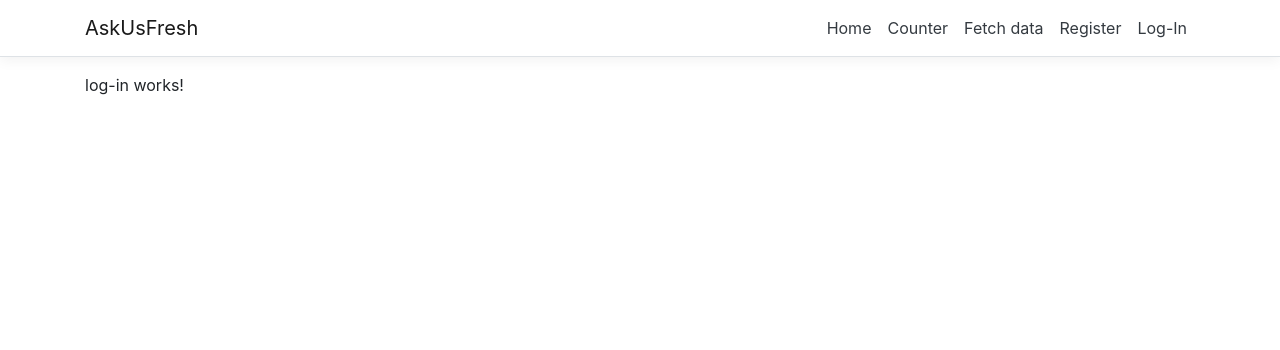
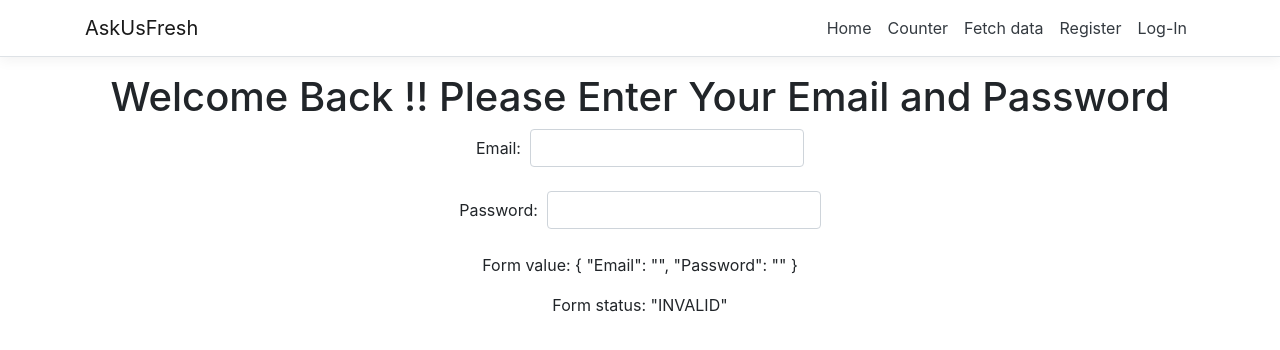
Before and after one commit to AskMeFresh/AskUsFresh, an Angular app in the folder AskUsFresh/ClientApp/: page /log-in in a window 1280 px wide. Shown: the top 350 px of the page. Built offline with nearby package versions, Linux system fonts and the light colour scheme.

Commit message:
Added Log-In and Password fields and created validation

```diff
--- a/AskUsFresh/ClientApp/src/app/app.module.ts
+++ b/AskUsFresh/ClientApp/src/app/app.module.ts
@@ -3,6 +3,8 @@ import { NgModule } from '@angular/core';
 import { FormsModule } from '@angular/forms';
 import { HttpClientModule, HTTP_INTERCEPTORS } from '@angular/common/http';
 import { RouterModule } from '@angular/router';
+import { ReactiveFormsModule } from '@angular/forms';
+
 
 import { AppComponent } from './app.component';
 import { NavMenuComponent } from './nav-menu/nav-menu.component';
@@ -27,6 +29,7 @@ import { LogInComponent } from './log-in/log-in.component';
     BrowserModule.withServerTransition({ appId: 'ng-cli-universal' }),
     HttpClientModule,
     FormsModule,
+   ReactiveFormsModule,
     RouterModule.forRoot([
       { path: '', component: HomeComponent, pathMatch: 'full' },
       { path: 'counter', component: CounterComponent },
--- a/AskUsFresh/ClientApp/src/app/log-in/log-in.component.html
+++ b/AskUsFresh/ClientApp/src/app/log-in/log-in.component.html
@@ -1 +1,36 @@
-<p>log-in works!</p>
+<!--The whole content below can be removed with the new code.-->
+<div style="text-align:center">
+  <h1>
+    Welcome Back !! {{title}}
+  </h1>
+  <form [formGroup]="angForm" novalidate>
+    <div class="form-group">
+      <label class="center-block">
+        Email: &nbsp;
+      </label>
+      <label>
+        <input class="form-control" formControlName="Email">
+      </label>
+    </div>
+    <div *ngIf="angForm.controls['Email'].invalid && (angForm.controls['Email'].dirty || angForm.controls['Email'].touched)" class="alert alert-danger">
+      <div *ngIf="angForm.controls['Email'].errors.required">
+        Email is required.
+      </div>
+    </div>
+    <div class="form-group">
+      <label class="center-block">
+        Password: &nbsp;
+      </label>
+      <label>
+        <input class="form-control" formControlName="Password">
+      </label>
+    </div>
+    <div *ngIf="angForm.controls['Password'].invalid && (angForm.controls['Password'].dirty || angForm.controls['Password'].touched)" class="alert alert-danger">
+      <div *ngIf="angForm.controls['Password'].errors.required">
+        Password is required.
+      </div>
+    </div>
+  </form>
+  <p>Form value: {{ angForm.value | json }}</p>
+  <p>Form status: {{ angForm.status | json }}</p>
+</div>
--- a/AskUsFresh/ClientApp/src/app/log-in/log-in.component.ts
+++ b/AskUsFresh/ClientApp/src/app/log-in/log-in.component.ts
@@ -1,4 +1,6 @@
 import { Component, OnInit } from '@angular/core';
+import { FormGroup, FormBuilder, Validators } from '@angular/forms';
+
 
 @Component({
   selector: 'app-log-in',
@@ -6,8 +8,23 @@ import { Component, OnInit } from '@angular/core';
   styleUrls: ['./log-in.component.css']
 })
 export class LogInComponent implements OnInit {
+  title = 'Please Enter Your Email and Password';
+  angForm: FormGroup;
+  constructor(private fb: FormBuilder) {
+    this.createForm();
+  }
+  createForm() {
+    this.angForm = this.fb.group({
+      Email: ['', Validators.required],
+      Password: ['', Validators.required]
+    });
+  }
 
-  constructor() { }
+  //createForm2() {
+  //  this.angForm = this.fb.group({
+  //    Password: ['', Validators.required]
+  //  });
+  //}
 
   ngOnInit() {
   }
```
